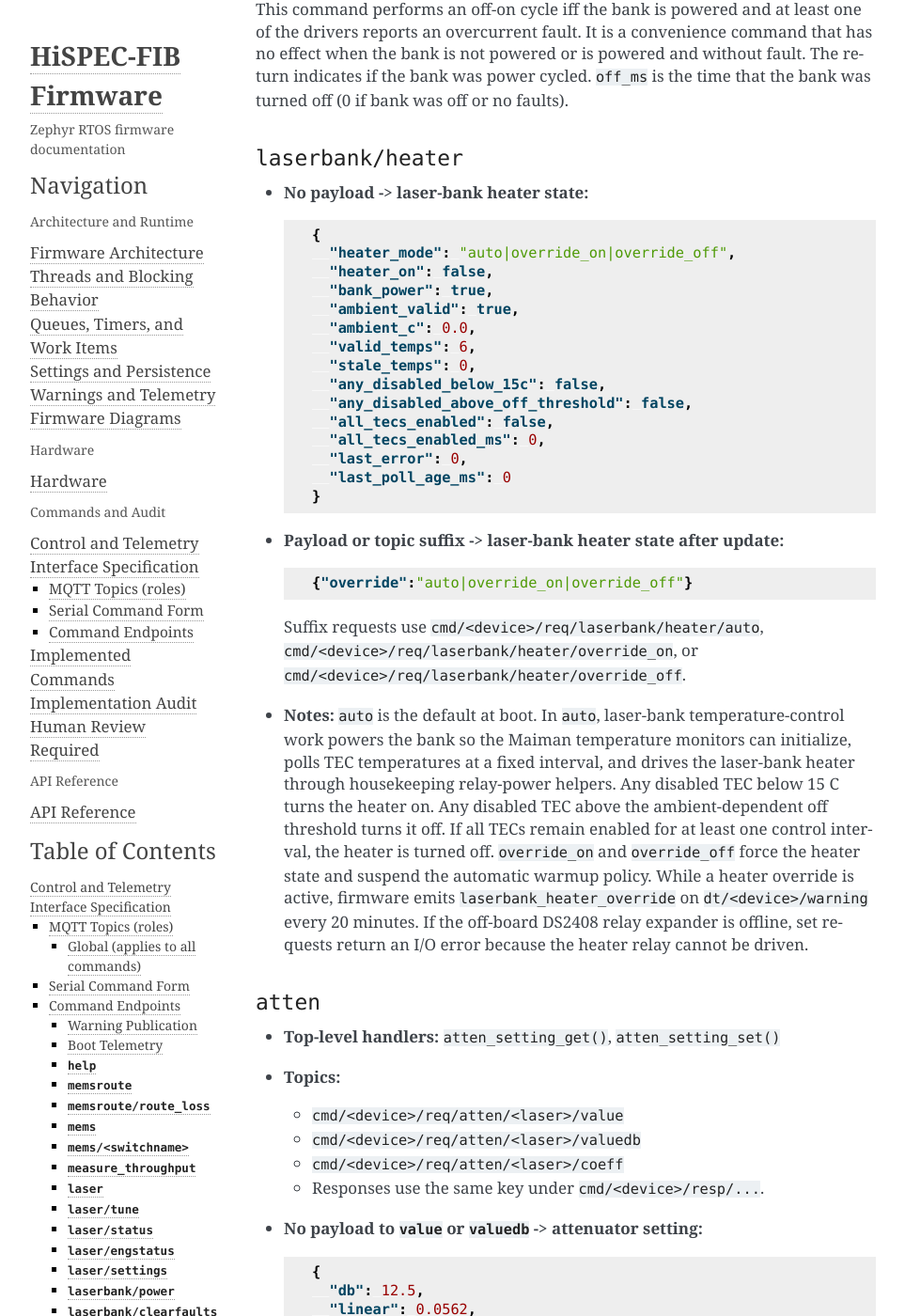
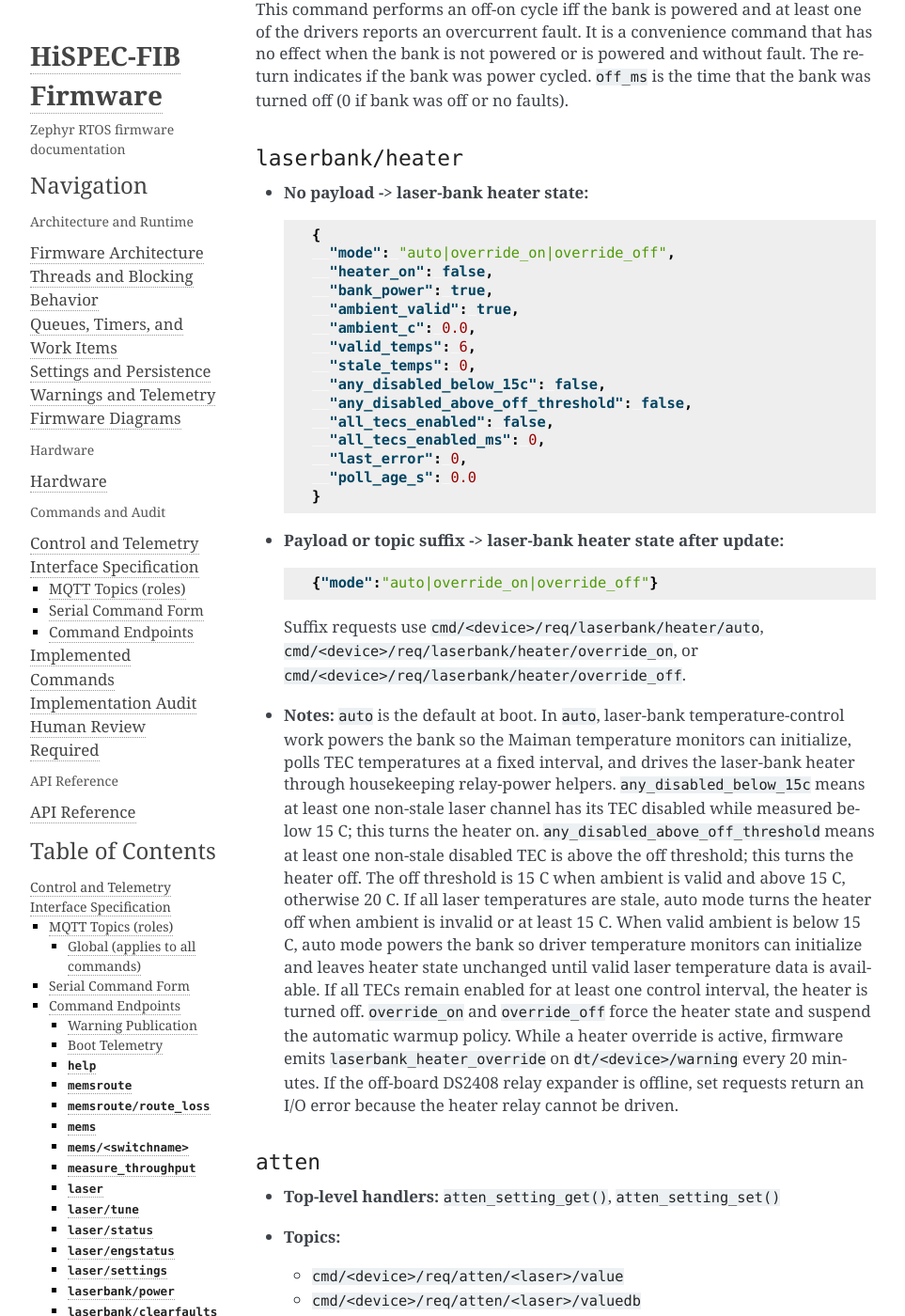
Before and after one commit to COO-Utilities/hispec-tib, a Sphinx documentation site: the page built from doc/commands.md, in a window 1280 px wide and 1400 px high, scrolled down 17940 px. Shown: the whole window at 94% size, without its empty margins (148-1111 px from the left). Built offline with Sphinx 7.4.7, drawn with Linux system fonts in a browser that asks for light colours.

Commit message:
Normalize laserbank mode schema and heater auto safety

````diff
--- a/doc/commands.md
+++ b/doc/commands.md
@@ -752,7 +752,7 @@
   ```
 - **Payload or topic suffix -> laser-bank power state after update:**
   ```json
-  {"override":"auto|override_on|override_off"}
+  {"mode":"auto|override_on|override_off"}
   ```
   Suffix requests use
   `cmd/<device>/req/laserbank/power/auto`,
@@ -795,12 +795,12 @@
     "all_tecs_enabled": false,
     "all_tecs_enabled_ms": 0,
     "last_error": 0,
-    "last_poll_age_ms": 0
+    "poll_age_s": 0.0
   }
   ```
 - **Payload or topic suffix -> laser-bank heater state after update:**
   ```json
-  {"override":"auto|override_on|override_off"}
+  {"mode":"auto|override_on|override_off"}
   ```
   Suffix requests use
   `cmd/<device>/req/laserbank/heater/auto`,
@@ -810,11 +810,18 @@
 - **Notes:** `auto` is the default at boot. In `auto`, laser-bank
   temperature-control work powers the bank so the Maiman temperature monitors
   can initialize, polls TEC temperatures at a fixed interval, and drives the
-  laser-bank heater through housekeeping relay-power helpers. Any disabled TEC
-  below 15 C turns the heater on. Any disabled TEC above the ambient-dependent
-  off threshold turns it off. If all TECs remain enabled for at least one
-  control interval, the heater is turned off. `override_on` and `override_off`
-  force the heater state and suspend the
+  laser-bank heater through housekeeping relay-power helpers.
+  `any_disabled_below_15c` means at least one non-stale laser channel has its
+  TEC disabled while measured below 15 C; this turns the heater on.
+  `any_disabled_above_off_threshold` means at least one non-stale disabled TEC
+  is above the off threshold; this turns the heater off. The off threshold is
+  15 C when ambient is valid and above 15 C, otherwise 20 C. If all laser
+  temperatures are stale, auto mode turns the heater off when ambient is invalid
+  or at least 15 C. When valid ambient is below 15 C, auto mode powers the bank
+  so driver temperature monitors can initialize and leaves heater state
+  unchanged until valid laser temperature data is available. If all TECs remain
+  enabled for at least one control interval, the heater is turned off.
+  `override_on` and `override_off` force the heater state and suspend the
   automatic warmup policy. While a heater override is active, firmware emits
   `laserbank_heater_override` on `dt/<device>/warning` every 20 minutes.
   If the off-board DS2408 relay expander is offline, set requests return an I/O
````
Also changed, not shown: other parts of doc/commands.md (+1 -1 lines), 4 other files.
